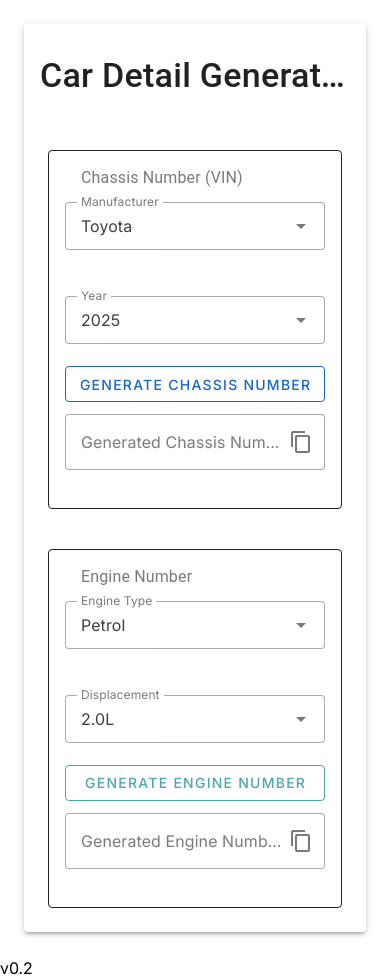
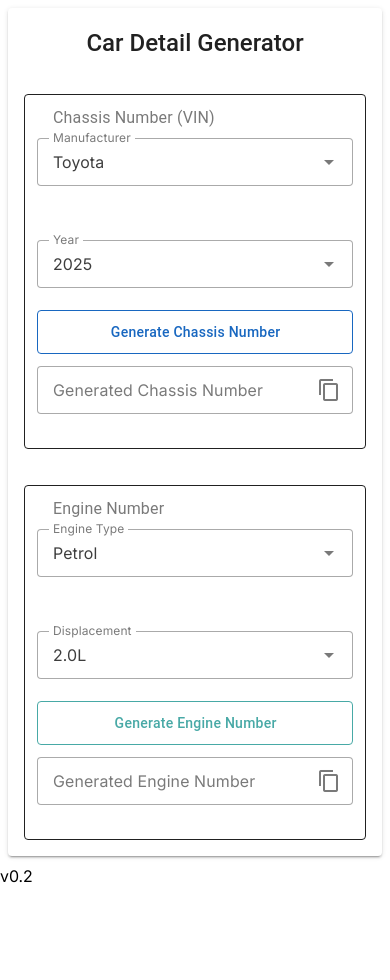
Before and after one commit to ZepiaWork/zepiawork.github.io, a Nuxt app: page /CarDetailGenerator in a window 390 px wide. After the commit the page ends 888 px from the top, so only its background shows below. Built offline with nearby package versions, Linux system fonts and the light colour scheme.

Commit message:
Improve responsiveness and styling in "Car Detail Generator" page.

```diff
--- a/pages/CarDetailGenerator.vue
+++ b/pages/CarDetailGenerator.vue
@@ -1,29 +1,33 @@
 <template>
-    <v-container class="pa-6">
+    <v-container class="pa-2 pa-sm-4 pa-md-6">
         <v-row justify="center">
             <v-col
                 cols="12"
-                md="8"
-                lg="6"
+                sm="12"
+                md="10"
+                lg="8"
+                xl="6"
             >
-                <v-card class="elevation-3">
-                    <v-card-title class="text-h4 text-center py-6"> Car Detail Generator </v-card-title>
-                    <v-card-text class="pa-6">
+                <v-card class="elevation-2 elevation-md-4">
+                    <v-card-title class="text-h5 text-sm-h4 text-center pa-4 pa-md-6">
+                        Car Detail Generator
+                    </v-card-title>
+                    <v-card-text class="pa-4 pa-md-6">
                         <v-row>
                             <!-- Chassis Number Section -->
                             <v-col cols="12">
                                 <v-card
                                     variant="outlined"
-                                    class="pa-4 mb-4"
+                                    class="pa-3 pa-md-4 mb-3 mb-md-4"
                                 >
-                                    <v-card-subtitle class="text-subtitle-1 mb-3">
+                                    <v-card-subtitle class="text-subtitle-1 text-md-h6 mb-2 mb-md-3">
                                         Chassis Number (VIN)
                                     </v-card-subtitle>
 
                                     <v-row>
                                         <v-col
                                             cols="12"
-                                            md="6"
+                                            sm="6"
                                         >
                                             <v-select
                                                 v-model="chassisOptions.manufacturer"
@@ -31,11 +35,12 @@
                                                 label="Manufacturer"
                                                 variant="outlined"
                                                 density="comfortable"
+                                                class="mb-2 mb-sm-0"
                                             />
                                         </v-col>
                                         <v-col
                                             cols="12"
-                                            md="6"
+                                            sm="6"
                                         >
                                             <v-select
                                                 v-model="chassisOptions.year"
@@ -50,11 +55,12 @@
                                     <v-btn
                                         color="primary"
                                         variant="outlined"
-                                        class="mb-3"
+                                        class="mb-3 text-body-2 text-sm-body-1"
+                                        size="large"
                                         block
                                         @click="generateChassisNumber"
                                     >
-                                        Generate Chassis Number
+                                        <span class="d-block d-sm-inline">Generate Chassis Number</span>
                                     </v-btn>
 
                                     <v-text-field
@@ -63,6 +69,7 @@
                                         variant="outlined"
                                         readonly
                                         append-inner-icon="mdi-content-copy"
+                                        density="comfortable"
                                         @click:append-inner="copyToClipboard(generatedChassisNumber)"
                                     />
                                 </v-card>
@@ -72,14 +79,16 @@
                             <v-col cols="12">
                                 <v-card
                                     variant="outlined"
-                                    class="pa-4"
+                                    class="pa-3 pa-md-4"
                                 >
-                                    <v-card-subtitle class="text-subtitle-1 mb-3"> Engine Number </v-card-subtitle>
+                                    <v-card-subtitle class="text-subtitle-1 text-md-h6 mb-2 mb-md-3">
+                                        Engine Number
+                                    </v-card-subtitle>
 
                                     <v-row>
                                         <v-col
                                             cols="12"
-                                            md="6"
+                                            sm="6"
                                         >
                                             <v-select
                                                 v-model="engineOptions.type"
@@ -87,11 +96,12 @@
                                                 label="Engine Type"
                                                 variant="outlined"
                                                 density="comfortable"
+                                                class="mb-2 mb-sm-0"
                                             />
                                         </v-col>
                                         <v-col
                                             cols="12"
-                                            md="6"
+                                            sm="6"
                                         >
                                             <v-select
                                                 v-model="engineOptions.displacement"
@@ -106,11 +116,12 @@
                                     <v-btn
                                         color="secondary"
                                         variant="outlined"
-                                        class="mb-3"
+                                        class="mb-3 text-body-2 text-sm-body-1"
+                                        size="large"
                                         block
                                         @click="generateEngineNumber"
                                     >
-                                        Generate Engine Number
+                                        <span class="d-block d-sm-inline">Generate Engine Number</span>
                                     </v-btn>
 
                                     <v-text-field
@@ -119,6 +130,7 @@
                                         variant="outlined"
                                         readonly
                                         append-inner-icon="mdi-content-copy"
+                                        density="comfortable"
                                         @click:append-inner="copyToClipboard(generatedEngineNumber)"
                                     />
                                 </v-card>
```
